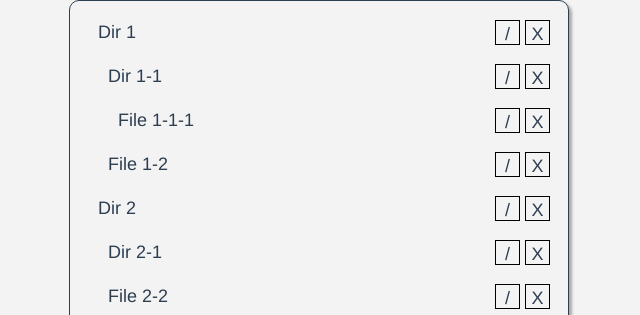
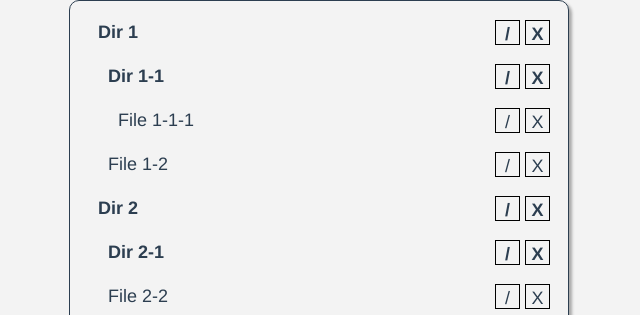
Before and after one commit to ismarsel/tree, a Vue app: page / in a window 1280 px wide. Shown: the top 315 px of the page, without its empty margins (321-961 px from the left). Built offline with nearby package versions, Linux system fonts and the light colour scheme.

Commit message:
untilDel

```diff
--- a/src/components/NodeItem.vue
+++ b/src/components/NodeItem.vue
@@ -1,15 +1,13 @@
 <template>
   <li class="node-list__item item">
-    <div class="item__content">
+    <div class="item__content" :class="{ bold: isFolder }">
       {{ node.name }}
       <div class="item__icons">
-        <span @click="onRename(this.node)" class="item__icons--rename">
-          /
-        </span>
-        <span @click="onDelete" class="item__icons--delete"> X </span>
+        <span @click="onRename(node)" class="item__icons--rename"> / </span>
+        <span @click="onDelete(node)" class="item__icons--delete"> X </span>
       </div>
     </div>
-    <ul v-if="node.children && node.children.length">
+    <ul v-if="isFolder">
       <node-item
         v-for="(child, subIndex) in node.children"
         :key="subIndex"
@@ -22,13 +20,11 @@
 </template>
 
 <script>
-import { mapActions, mapGetters } from "vuex";
+import { mapActions } from "vuex";
 export default {
   name: "NodeItem",
   data() {
-    return {
-      papa: null,
-    };
+    return {};
   },
   props: {
     node: {
@@ -45,26 +41,19 @@ export default {
     },
   },
   computed: {
-    ...mapGetters(["GET_TREE_NODE"]),
+    isFolder() {
+      return this.node.children && this.node.children.length >= 0;
+    },
   },
   methods: {
-    ...mapActions([
-      "SHOW_INPUT",
-      "SET_PARENT_NODE",
-      "DELETE_NODE",
-      "FIX_CURENT_NODE",
-    ]),
-    onDelete() {
-      this.$emit("onDelete", this.node);
-      console.log(`излишки >>>${this.node.name}`);
-      this.DELETE_NODE(this.node);
+    ...mapActions(["SHOW_INPUT", "DELETE_NODE", "FIX_CURENT_NODE"]),
+    onDelete(node) {
+      this.$emit("onDelete", node);
+      this.DELETE_NODE(node);
     },
-    onRename(x) {
-      this.FIX_CURENT_NODE(x);
+    onRename(node) {
+      this.FIX_CURENT_NODE(node);
       this.SHOW_INPUT();
-    },
-    onChildDelete() {
-      console.log(this.GET_TREE_NODE);
     },
   },
 };
@@ -83,6 +72,7 @@ export default {
     display: flex;
     align-items: center;
     justify-content: space-between;
+    margin-left: auto;
     cursor: pointer;
     & > span {
       width: 25px;
@@ -92,4 +82,7 @@ export default {
     }
   }
 }
+.bold {
+  font-weight: bold;
+}
 </style>
--- a/src/store/index.js
+++ b/src/store/index.js
@@ -25,7 +25,6 @@ export default createStore({
       },
       { name: "File 2" },
     ],
-    newName: "",
     curentNode: null,
     inputVisible: false,
   },
@@ -43,11 +42,9 @@ export default createStore({
   mutations: {
     DELETE_NODE(state, node) {
       state.treeNodes = state.treeNodes.filter((n) => n.name != node.name);
-
       // findAnddel(state, node, filterhelper);
     },
     SET_NEW_NAME(state, newName) {
-      // state.newName = newName;
       state.curentNode.name = newName;
     },
     CHANGE_INPUT_VISIBLE(state) {
```
